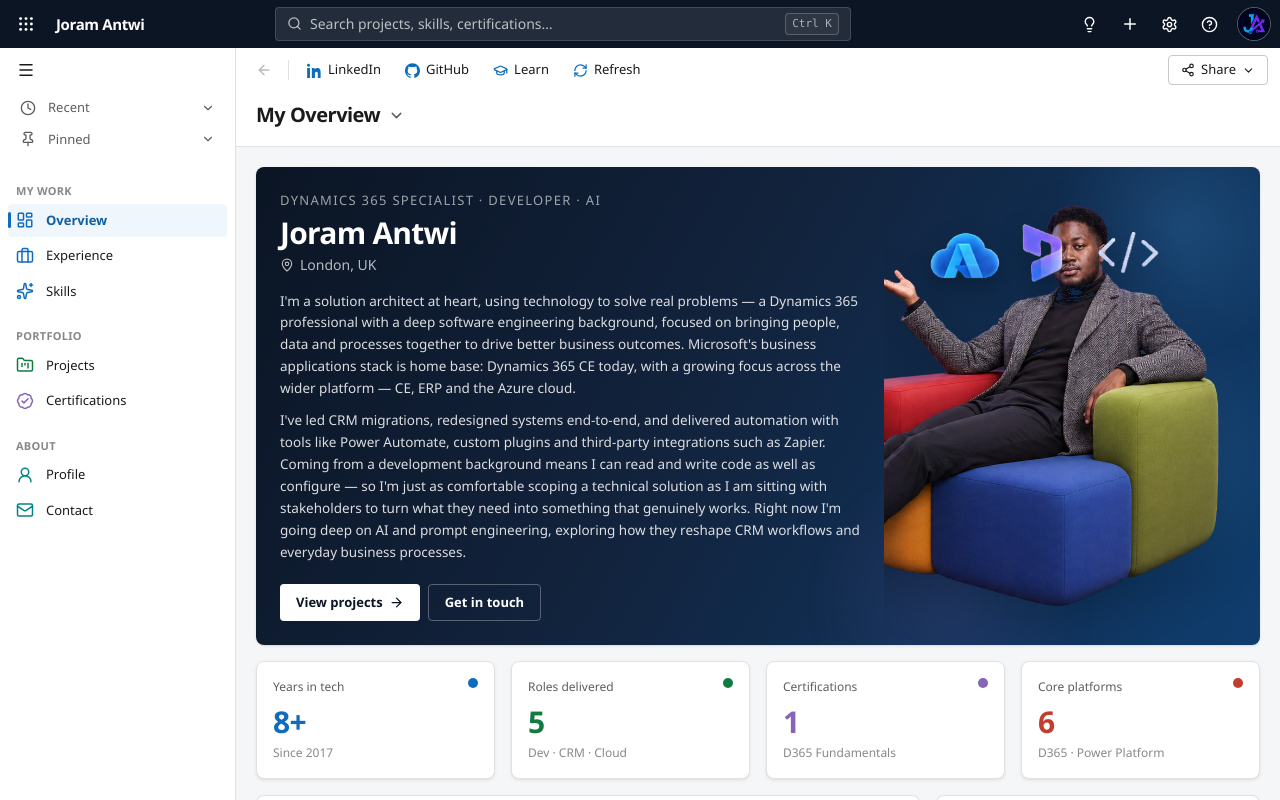
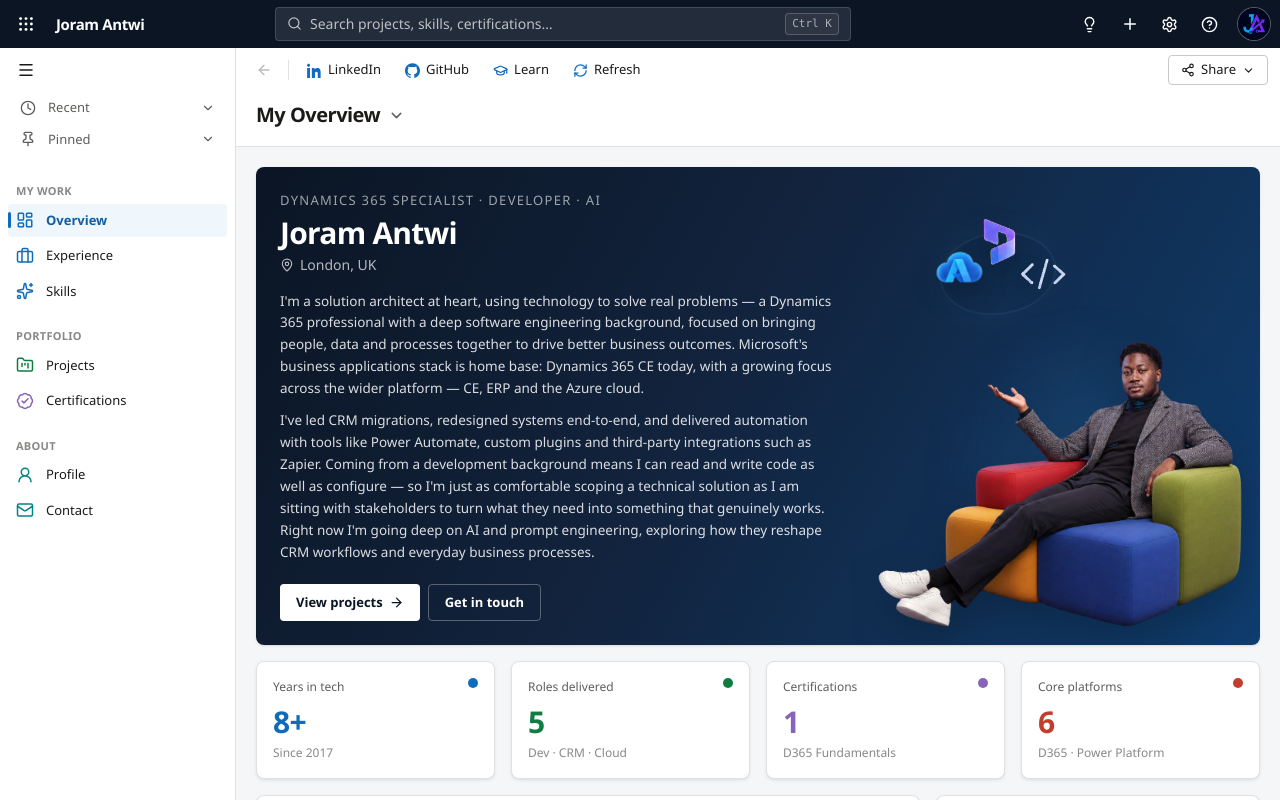
Before and after one commit to joramantwi/Joram-Portfolio, a Next.js app: page / in a window 1280 px wide. Built offline with nearby package versions, Linux system fonts and the light colour scheme.

Commit message:
Recompose overview hero around full chair and palm-aligned product icons

```diff
--- a/src/components/TechLounge.module.css
+++ b/src/components/TechLounge.module.css
@@ -1,7 +1,7 @@
 .stage {
   position: relative;
   isolation: isolate;
-  min-height: 22rem;
+  min-height: 24rem;
   overflow: hidden;
   align-self: stretch;
   margin: -1.5rem -1.5rem -1.5rem 0;
@@ -9,44 +9,50 @@
 
 .backlight {
   position: absolute;
-  right: -3%;
-  bottom: 7%;
+  right: 4%;
+  bottom: 5%;
   z-index: -1;
-  width: 72%;
-  height: 70%;
-  border-radius: 999px;
-  background:
-    radial-gradient(circle at 58% 52%, rgb(74 165 240 / 24%), transparent 58%),
-    radial-gradient(circle at 28% 38%, rgb(135 100 184 / 18%), transparent 48%);
-  filter: blur(16px);
+  width: 76%;
+  height: 64%;
+  background: radial-gradient(ellipse, rgb(74 165 240 / 18%), transparent 68%);
+  filter: blur(18px);
 }
 
 .portrait {
   position: absolute;
-  right: clamp(0.25rem, 1.2vw, 1rem);
-  bottom: 0.75rem;
+  right: 0;
+  bottom: 0;
   z-index: 2;
-  width: auto;
-  height: calc(100% - 1.5rem);
+  width: 98%;
+  height: auto;
   max-width: none;
-  max-height: calc(100% - 1.5rem);
   object-fit: contain;
   object-position: right bottom;
-  filter: drop-shadow(0 18px 24px rgb(0 0 0 / 20%));
+  filter: drop-shadow(0 16px 22px rgb(0 0 0 / 22%));
 }
 
 .iconCluster {
   position: absolute;
-  top: 13%;
-  left: 12%;
+  top: 12%;
+  left: 20%;
   z-index: 4;
-  display: flex;
-  align-items: center;
-  gap: clamp(1rem, 2.2vw, 2rem);
+  width: clamp(7.4rem, 10vw, 9rem);
+  aspect-ratio: 1.35;
   pointer-events: none;
 }
 
+.orbit {
+  position: absolute;
+  inset: 8% 4% 4%;
+  border: 1px solid rgb(123 190 246 / 28%);
+  border-radius: 50%;
+  box-shadow: 0 0 24px rgb(74 165 240 / 12%);
+  transform: rotate(-8deg);
+  animation: orbitBreathe 5s ease-in-out infinite;
+}
+
 .iconReveal {
+  position: absolute;
   display: grid;
   place-items: center;
   opacity: 0;
@@ -61,17 +67,23 @@
 }
 
 .azure {
-  width: clamp(4.3rem, 5vw, 5.3rem);
+  left: 1%;
+  top: 31%;
+  width: clamp(2.9rem, 3.5vw, 3.7rem);
   animation-delay: 320ms;
 }
 
 .dynamics {
-  width: clamp(2.5rem, 3vw, 3.15rem);
+  left: 42%;
+  top: 0;
+  width: clamp(2rem, 2.3vw, 2.5rem);
   animation-delay: 850ms;
 }
 
 .code {
-  width: clamp(3.8rem, 4.3vw, 4.8rem);
+  right: 0;
+  top: 42%;
+  width: clamp(2.8rem, 3.2vw, 3.5rem);
   animation-delay: 1380ms;
 }
 
@@ -99,6 +111,18 @@
   100% {
     opacity: 1;
     transform: translateY(0) scale(1);
+  }
+}
+
+@keyframes orbitBreathe {
+  0%,
+  100% {
+    opacity: 0.45;
+    transform: rotate(-8deg) scale(0.98);
+  }
+  50% {
+    opacity: 0.8;
+    transform: rotate(-8deg) scale(1.03);
   }
 }
 
@@ -134,56 +158,51 @@
 
 @media (max-width: 1023px) {
   .stage {
-    min-height: 20rem;
+    min-height: 24rem;
     margin: 0 -1.5rem -1.5rem;
   }
 
   .portrait {
-    right: 0;
-    bottom: 0.5rem;
-    width: auto;
-    height: calc(100% - 1rem);
-    max-height: calc(100% - 1rem);
+    right: 5%;
+    bottom: 0;
+    width: 65%;
   }
 
   .iconCluster {
-    top: 11%;
-    left: 10%;
+    top: 1%;
+    left: 43%;
   }
-
 }
 
 @media (max-width: 639px) {
   .stage {
-    min-height: 17rem;
+    min-height: 18rem;
     margin-inline: -1.25rem;
     margin-bottom: -1.25rem;
   }
 
   .portrait {
-    right: -0.5rem;
-    bottom: 0.25rem;
-    width: auto;
-    height: calc(100% - 0.5rem);
-    max-height: calc(100% - 0.5rem);
+    right: -3%;
+    bottom: 0;
+    width: 92%;
   }
 
   .iconCluster {
-    top: 9%;
-    left: 7%;
-    gap: 0.9rem;
+    top: 0;
+    left: 26%;
+    width: 7rem;
   }
 
   .azure {
-    width: 4rem;
+    width: 2.8rem;
   }
 
   .dynamics {
-    width: 2.3rem;
+    width: 1.9rem;
   }
 
   .code {
-    width: 3.4rem;
+    width: 2.7rem;
   }
 }
 
@@ -197,4 +216,8 @@
   .iconReveal img {
     animation: none;
   }
+
+  .orbit {
+    animation: none;
+  }
 }
--- a/src/components/TechLounge.tsx
+++ b/src/components/TechLounge.tsx
@@ -33,7 +33,7 @@ export default function TechLounge() {
     <div
       className={styles.stage}
       role="img"
-      aria-label="Joram seated in a modular Microsoft-colour tech lounge, pointing towards Azure, Dynamics 365 and development icons"
+      aria-label="Joram seated in a Microsoft-colour chair, presenting Azure, Dynamics 365 and development tools above his open hand"
     >
       <div className={styles.backlight} aria-hidden="true" />
 
@@ -43,11 +43,12 @@ export default function TechLounge() {
         alt=""
         width={1036}
         height={836}
-        sizes="(min-width: 1024px) 52vw, (min-width: 640px) 82vw, 112vw"
+        sizes="(min-width: 1024px) 40vw, (min-width: 640px) 65vw, 92vw"
         preload
       />
 
       <div className={styles.iconCluster} aria-hidden="true">
+        <span className={styles.orbit} />
         {techIcons.map((icon) => (
           <span
             key={icon.name}
--- a/src/components/views/OverviewView.tsx
+++ b/src/components/views/OverviewView.tsx
@@ -17,15 +17,7 @@ export default function OverviewView({ onNavigate }: { onNavigate: (v: ViewKey)
             "linear-gradient(120deg, var(--d365-navy) 0%, var(--d365-navy-2) 45%, #0f3d6e 100%)",
         }}
       >
-        <div
-          className="orb-float pointer-events-none absolute -right-16 -top-20 h-64 w-64 rounded-full opacity-20"
-          style={{ background: "radial-gradient(circle, #4aa5f0, transparent 70%)" }}
-        />
-        <div
-          className="orb-float-delayed pointer-events-none absolute -bottom-24 right-40 h-72 w-72 rounded-full opacity-[0.14]"
-          style={{ background: "radial-gradient(circle, #8764b8, transparent 70%)" }}
-        />
-        <div className="relative z-10 grid items-stretch gap-4 lg:grid-cols-[minmax(0,1.35fr)_minmax(22rem,0.65fr)]">
+        <div className="relative z-10 grid items-stretch gap-4 lg:grid-cols-[minmax(0,1.2fr)_minmax(24rem,0.8fr)]">
           <div className="min-w-0">
             <p className="text-[12px] font-medium uppercase tracking-wide text-white/60 sm:text-[13px] sm:tracking-widest">
               {profile.title}
```
